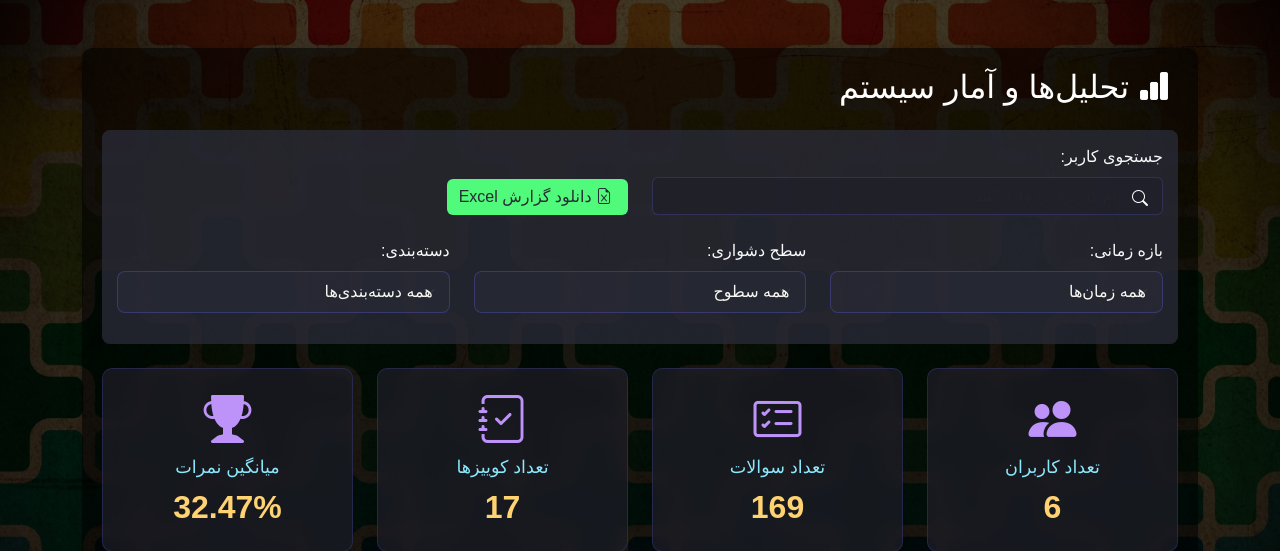
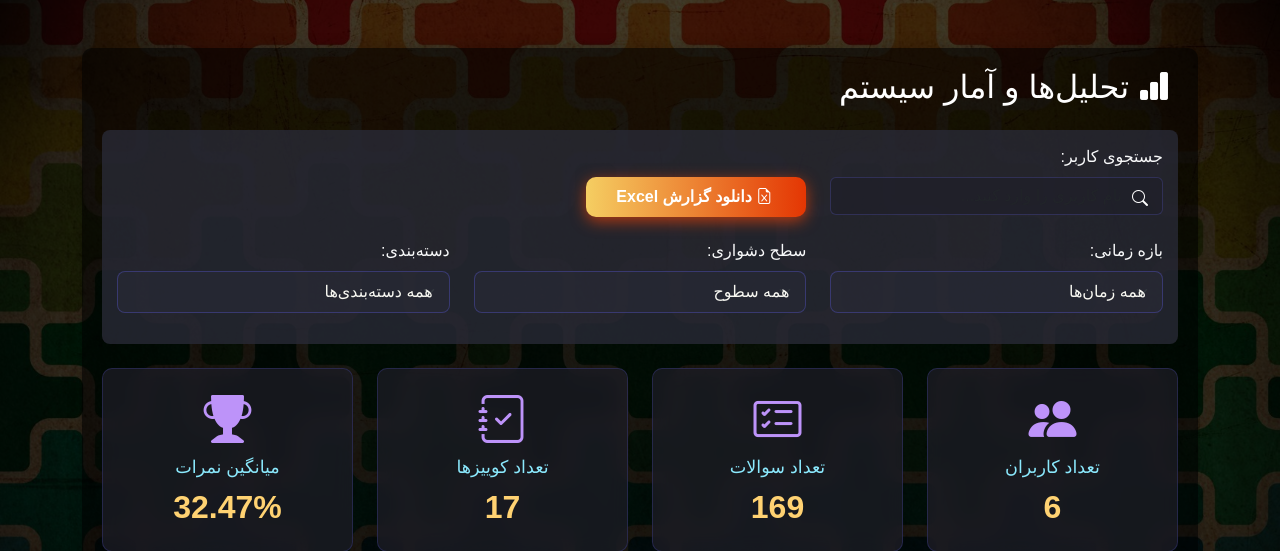
Before and after one commit to AtrinBJ/QBC8-P2, a Flask app: page /admin/analytics in a window 1280 px wide. Shown: the part 56-607 px from the top of the page. Run offline with Flask 3, Linux system fonts and the light colour scheme; a user stored in the database is signed in; some web fonts are replaced.

Commit message:
merge changes

```diff
--- a/app.py
+++ b/app.py
@@ -157,131 +157,191 @@ def generate_verification_code(email, purpose="register"):
 
 
 def send_verification_email(email, code, purpose="register"):
-    """ارسال ایمیل حاوی کد تأیید با قالب HTML"""
+    """ارسال ایمیل حاوی کد تأیید با قالب HTML پیشرفته و مسیرهای صحیح"""
     subject_map = {
         "register": "کد تأیید ثبت نام در سیستم کوییز",
         "login": "کد تأیید ورود به سیستم کوییز",
-        "update": "کد تأیید تغییر اطلاعات کاربری"
+        "update": "کد تأیید تغییر اطلاعات کاربری",
+        "delete_account": "کد تأیید حذف حساب کاربری"
     }
 
     # انتخاب عنوان مناسب
     subject = subject_map.get(purpose, "کد تأیید سیستم کوییز")
 
-    # قالب HTML ایمیل
-    html_template = f'''
+    # تعیین رنگ‌ها و آیکون‌ها بر اساس نوع عملیات
+    if purpose == "delete_account":
+        header_bg = "#dc3545"
+        card_bg = "#2c1e20"
+        code_bg = "#3c1e22"
+        code_color = "#ffb3b9"
+        accent_color = "#ff5555"
+        icon = "⚠️"
+        highlight_icon = "🗑️"
+        action_text = "حذف حساب کاربری"
+        button_url = request.url_root + "delete_account"
+        button_text = "بازگشت به صفحه حذف حساب"
+    elif purpose == "register":
+        header_bg = "#28a745"
+        card_bg = "#1e2c22"
+        code_bg = "#1e3c22"
+        code_color = "#b3ffb9"
+        accent_color = "#50fa7b"
+        icon = "🔐"
+        highlight_icon = "✅"
+        action_text = "ثبت نام"
+        button_url = request.url_root + "register"
+        button_text = "بازگشت به صفحه ثبت نام"
+    elif purpose == "login":
+        header_bg = "#0d6efd"
+        card_bg = "#1e222c"
+        code_bg = "#1e223c"
+        code_color = "#b3d9ff"
+        accent_color = "#61dafb"
+        icon = "🔑"
+        highlight_icon = "🔓"
+        action_text = "ورود به سیستم"
+        button_url = request.url_root + "login"
+        button_text = "بازگشت به صفحه ورود"
+    else:  # update
+        header_bg = "#6f42c1"
+        card_bg = "#25202c"
+        code_bg = "#2c203c"
+        code_color = "#d9b3ff"
+        accent_color = "#bd93f9"
+        icon = "🔄"
+        highlight_icon = "📝"
+        action_text = "به‌روزرسانی اطلاعات"
+        button_url = request.url_root + "edit_profile"
+        button_text = "بازگشت به صفحه ویرایش پروفایل"
+
+    # حذف اسلش اضافی در صورت وجود
+    if button_url.endswith('/'):
+        button_url = button_url[:-1]
+
+    # قالب HTML ایمیل پیشرفته با المان‌های گرافیکی بهتر و دکمه عملکردی
+    html_content = f"""
     <!DOCTYPE html>
     <html dir="rtl" lang="fa">
     <head>
         <meta charset="UTF-8">
         <meta name="viewport" content="width=device-width, initial-scale=1.0">
-        <style>
-            @font-face {{
-                font-family: 'Vazir';
-                src: url('https://cdn.jsdelivr.net/gh/rastikerdar/vazir-font@v27.2.2/dist/Vazir.eot');
-                src: url('https://cdn.jsdelivr.net/gh/rastikerdar/vazir-font@v27.2.2/dist/Vazir.eot?#iefix') format('embedded-opentype'),
-                     url('https://cdn.jsdelivr.net/gh/rastikerdar/vazir-font@v27.2.2/dist/Vazir.woff2') format('woff2'),
-                     url('https://cdn.jsdelivr.net/gh/rastikerdar/vazir-font@v27.2.2/dist/Vazir.woff') format('woff'),
-                     url('https://cdn.jsdelivr.net/gh/rastikerdar/vazir-font@v27.2.2/dist/Vazir.ttf') format('truetype');
-            }}
-            body {{
-                font-family: 'Vazir', Tahoma, sans-serif;
-                color: #ffffff;
-                margin: 0;
-                padding: 0;
-                background-color: #1a1a1a;
-            }}
-            .container {{
-                max-width: 600px;
-                margin: 0 auto;
-                padding: 20px;
-            }}
-            .header {{
-                background-color: #0d6efd;
-                color: white;
-                padding: 20px;
-                text-align: center;
-                border-radius: 10px 10px 0 0;
-            }}
-            .content {{
-                background-color: rgba(40, 42, 54, 0.8);
-                border: 1px solid rgba(100, 100, 255, 0.3);
-                padding: 30px;
-                border-radius: 0 0 10px 10px;
-            }}
-            .verification-code {{
-                font-size: 32px;
-                letter-spacing: 5px;
-                color: #50fa7b;
-                background-color: rgba(40, 42, 54, 0.6);
-                padding: 10px;
-                text-align: center;
-                margin: 20px 0;
-                border-radius: 5px;
-                border: 1px solid rgba(80, 250, 123, 0.5);
-            }}
-            .note {{
-                color: #f8f8f2;
-                font-size: 14px;
-                text-align: center;
-                margin-top: 20px;
-                opacity: 0.8;
-            }}
-            .footer {{
-                margin-top: 30px;
-                text-align: center;
-                font-size: 12px;
-                color: #6272a4;
-            }}
-            .banner {{
-                width: 100%;
-                height: 5px;
-                background: linear-gradient(90deg, #ff5555, #ff79c6, #bd93f9, #8be9fd, #50fa7b, #f1fa8c);
-                margin-bottom: 20px;
-            }}
-        </style>
+        <title>{subject}</title>
     </head>
-    <body>
-        <div class="container">
-            <div class="header">
-                <h1>سیستم کوییز آنلاین</h1>
+    <body style="font-family: Tahoma, Arial, sans-serif; margin: 0; padding: 0; background-color: #141518; color: #ffffff;">
+        <!-- کانتینر اصلی -->
+        <div style="max-width: 600px; margin: 20px auto; background: linear-gradient(160deg, #20222b 0%, #191a21 100%); border-radius: 16px; overflow: hidden; box-shadow: 0 12px 30px rgba(0,0,0,0.8);">
+
+            <!-- هدر با گرادیان -->
+            <div style="background: linear-gradient(135deg, {header_bg} 0%, {header_bg}dd 100%); padding: 30px 20px; text-align: center; border-bottom: 4px solid {accent_color};">
+                <div style="font-size: 52px; margin-bottom: 5px;">{icon}</div>
+                <h1 style="margin: 0; color: white; font-size: 26px; text-shadow: 0 2px 4px rgba(0,0,0,0.3);">سیستم کوییز آنلاین</h1>
+                <p style="margin: 8px 0 0; opacity: 0.9; font-size: 16px;">کد تأیید {action_text}</p>
             </div>
-            <div class="content">
-                <div class="banner"></div>
-                <h2>کد تأیید شما</h2>
-                <p>با سلام،</p>
-                <p>
-                    {'کد تأیید ثبت نام شما در سیستم کوییز:' if purpose == 'register' else
-    'کد تأیید ورود شما به سیستم کوییز:' if purpose == 'login' else
-    'کد تأیید تغییر اطلاعات کاربری شما در سیستم کوییز:'}
-                </p>
-                <div class="verification-code">{code}</div>
-                <p class="note">این کد به مدت 15 دقیقه معتبر است.</p>
-                <div class="footer">
-                    <p>© سیستم کوییز آنلاین - {datetime.now().year}</p>
-                    <p>این یک ایمیل خودکار است، لطفاً به آن پاسخ ندهید.</p>
+
+            <!-- بخش اصلی -->
+            <div style="padding: 35px 25px 20px;">
+                <!-- کارت محتوا -->
+                <div style="background-color: {card_bg}; border-radius: 12px; padding: 25px; margin-bottom: 25px; border-top: 3px solid {accent_color}; box-shadow: 0 8px 20px rgba(0,0,0,0.2);">
+                    <div style="text-align: center; margin-bottom: 25px;">
+                        <div style="font-size: 42px; margin-bottom: 15px;">{highlight_icon}</div>
+                        <h2 style="margin: 0 0 5px; color: #ffffff; font-size: 22px;">کد تأیید شما</h2>
+                        <p style="margin: 0; color: #abb2bf; font-size: 14px;">
+                            {'برای ثبت نام در سیستم کوییز' if purpose == 'register' else
+    'برای ورود به سیستم کوییز' if purpose == 'login' else
+    'برای به‌روزرسانی اطلاعات حساب کاربری شما' if purpose == 'update' else
+    'برای حذف حساب کاربری شما'}
+                        </p>
+                    </div>
+
+                    <!-- کد با طراحی پیشرفته -->
+                    <div style="margin: 30px 0; position: relative;">
+                        <!-- کادر کد -->
+                        <div style="background-color: {code_bg}; border-radius: 12px; padding: 25px 15px; text-align: center; box-shadow: 0 5px 15px rgba(0,0,0,0.3); border: 1px solid {accent_color}33;">
+                            <div style="font-size: 38px; letter-spacing: 8px; color: {code_color}; font-weight: bold; text-shadow: 0 2px 8px {accent_color}44;">{code}</div>
+                        </div>
+
+                        <!-- حباب‌های تزیینی -->
+                        <div style="position: absolute; top: -10px; left: -10px; width: 25px; height: 25px; border-radius: 50%; background-color: {accent_color}44;"></div>
+                        <div style="position: absolute; bottom: -5px; right: -5px; width: 15px; height: 15px; border-radius: 50%; background-color: {accent_color}33;"></div>
+                    </div>
+
+                    <!-- متن توضیحات -->
+                    <p style="color: #abb2bf; text-align: center; margin: 20px 0 10px; font-size: 14px;">این کد به مدت <span style="color: {accent_color}; font-weight: bold;">15 دقیقه</span> معتبر است.</p>
                 </div>
+
+                <!-- هشدار برای حذف اکانت -->
+                {f'''
+                <div style="background-color: rgba(220, 53, 69, 0.1); border: 1px solid rgba(220, 53, 69, 0.3); padding: 20px; border-radius: 10px; margin: 25px 0; text-align: center; box-shadow: 0 5px 15px rgba(220, 53, 69, 0.1);">
+                    <div style="font-size: 38px; margin-bottom: 10px;">⚠️</div>
+                    <h3 style="color: #ff5555; margin: 0 0 10px; font-size: 18px;">هشدار: این عملیات غیرقابل بازگشت است!</h3>
+                    <p style="color: #ffb3b9; margin: 0;">با وارد کردن این کد، حساب کاربری شما و تمام اطلاعات مرتبط با آن به طور کامل حذف خواهد شد.</p>
+                </div>
+                ''' if purpose == 'delete_account' else ''}
+
+                <!-- نکات امنیتی -->
+                <div style="background-color: rgba(255, 255, 255, 0.05); border-radius: 8px; padding: 15px; margin-top: 25px;">
+                    <h4 style="margin: 0 0 10px; color: #ffffff; font-size: 16px;">
+                        <span style="margin-right: 5px;">🔒</span>
+                        نکات امنیتی:
+                    </h4>
+                    <ul style="margin: 0; padding-right: 20px; color: #abb2bf; font-size: 14px;">
+                        <li>این کد را با هیچ‌کس به اشتراک نگذارید.</li>
+                        <li>این کد فقط یک بار قابل استفاده است.</li>
+                        <li>تیم پشتیبانی هرگز این کد را از شما درخواست نمی‌کند.</li>
+                    </ul>
+                </div>
+
+                <!-- دکمه عمل با پیوند واقعی -->
+                <div style="text-align: center; margin-top: 35px;">
+                    <a href="{button_url}" style="display: inline-block; background: linear-gradient(135deg, {accent_color}aa 0%, {accent_color} 100%); color: {'#000000' if purpose == 'register' else '#ffffff'}; text-decoration: none; padding: 14px 30px; border-radius: 50px; font-weight: bold; box-shadow: 0 5px 15px {accent_color}44; transition: all 0.3s;">
+                        {button_text}
+                    </a>
+                </div>
+            </div>
+
+            <!-- پاورقی -->
+            <div style="background-color: rgba(0, 0, 0, 0.2); padding: 20px; text-align: center; font-size: 12px; color: #6272a4; border-top: 1px solid #333;">
+                <p style="margin: 0 0 5px;">© سیستم کوییز آنلاین - {datetime.now().year}</p>
+                <p style="margin: 0; opacity: 0.7;">این یک ایمیل خودکار است، لطفاً به آن پاسخ ندهید.</p>
             </div>
         </div>
     </body>
     </html>
-    '''
-
-    # بدنه ساده متنی (برای مشاهده در کلاینت‌های ایمیل بدون پشتیبانی HTML)
-    text_body = f'''با سلام
-
-    {'کد تأیید ثبت نام شما در سیستم کوییز:' if purpose == 'register' else
+    """
+
+    # بدنه ساده متنی
+    text_body = f"""سیستم کوییز آنلاین
+
+کد تأیید {action_text}
+
+با سلام،
+
+{'کد تأیید ثبت نام شما در سیستم کوییز:' if purpose == 'register' else
     'کد تأیید ورود شما به سیستم کوییز:' if purpose == 'login' else
-    'کد تأیید تغییر اطلاعات کاربری شما در سیستم کوییز:'} {code}
-
-    این کد به مدت 15 دقیقه معتبر است.
-    '''
+    'کد تأیید تغییر اطلاعات کاربری شما در سیستم کوییز:' if purpose == 'update' else
+    'کد تأیید حذف حساب کاربری شما در سیستم کوییز:'} {code}
+
+{'هشدار: این عملیات غیرقابل بازگشت است! با وارد کردن این کد، حساب کاربری شما و تمام اطلاعات مرتبط با آن به طور کامل حذف خواهد شد.' if purpose == 'delete_account' else ''}
+
+این کد به مدت 15 دقیقه معتبر است.
+
+برای بازگشت به سایت، لطفاً به این آدرس مراجعه کنید: {button_url}
+
+نکات امنیتی:
+- این کد را با هیچ‌کس به اشتراک نگذارید.
+- این کد فقط یک بار قابل استفاده است.
+- تیم پشتیبانی هرگز این کد را از شما درخواست نمی‌کند.
+
+© سیستم کوییز آنلاین - {datetime.now().year}
+این یک ایمیل خودکار است، لطفاً به آن پاسخ ندهید.
+    """
 
     try:
         msg = Message(
             subject=subject,
             recipients=[email],
-            body=text_body,  # نسخه متنی
-            html=html_template  # نسخه HTML
+            body=text_body,
+            html=html_content
         )
         mail.send(msg)
         return True
@@ -703,6 +763,97 @@ def edit_profile():
     return render_template('edit_profile.html', user=user)
 
 
+@app.route('/delete_account', methods=['POST'])
+@login_required
+def delete_account():
+    """آغاز روند حذف حساب کاربری با تأیید ایمیل"""
+    user = User.query.get(session['user_id'])
+    if not user:
+        flash('خطا در دریافت اطلاعات کاربر')
+        return redirect(url_for('logout'))
+
+    try:
+        # ایجاد و ارسال کد تأیید به ایمیل کاربر
+        verification_email = user.email
+        code = generate_verification_code(verification_email, purpose="delete_account")
+        if send_verification_email(verification_email, code, purpose="delete_account"):
+            # ذخیره موقت هدف تأیید
+            session['verification_purpose'] = "delete_account"
+            return render_template('verify_email.html', email=verification_email, purpose="delete_account")
+        else:
+            flash('خطا در ارسال ایمیل تأیید. لطفاً دوباره تلاش کنید.')
+            return redirect(url_for('edit_profile'))
+    except Exception as e:
+        print(f"خطا در آغاز فرآیند حذف حساب کاربری: {str(e)}")
+        flash('خطا در پردازش درخواست. لطفاً دوباره تلاش کنید.')
+        return redirect(url_for('edit_profile'))
+
+
+@app.route('/confirm_account_deletion', methods=['POST'])
+@login_required
+def confirm_account_deletion():
+    """تایید و انجام حذف حساب کاربری"""
+    if 'verify_code' in request.form and 'verification_purpose' in session and session[
+        'verification_purpose'] == "delete_account":
+        try:
+            code = request.form['verify_code']
+            user = User.query.get(session['user_id'])
+
+            if not user:
+                flash('خطا در دریافت اطلاعات کاربر')
+                return redirect(url_for('logout'))
+
+            verification_email = user.email
+
+            # بررسی صحت کد
+            if verify_code(verification_email, code, purpose="delete_account"):
+                # حذف تمام داده‌های مرتبط با کاربر
+                try:
+                    # 1. حذف نتایج کوییزها
+                    QuizResult.query.filter_by(user_id=user.id).delete()
+
+                    # 2. حذف پیام‌های تیکت
+                    TicketMessage.query.filter_by(user_id=user.id).delete()
+
+                    # 3. حذف تیکت‌هایی که کاربر فرستنده یا گیرنده آن‌هاست
+                    Ticket.query.filter(
+                        db.or_(
+                            Ticket.user_id == user.id,
+                            Ticket.recipient_id == user.id
+                        )
+                    ).delete()
+
+                    # 4. حذف کدهای تأیید
+                    VerificationCode.query.filter_by(email=user.email).delete()
+
+                    # 5. حذف کاربر
+                    db.session.delete(user)
+                    db.session.commit()
+
+                    # پاکسازی سشن
+                    session.clear()
+                    logout_user()
+
+                    # نمایش پیام موفقیت
+                    flash('حساب کاربری شما با موفقیت حذف شد')
+                    return redirect(url_for('login'))
+                except Exception as e:
+                    db.session.rollback()
+                    print(f"خطا در حذف حساب کاربری: {str(e)}")
+                    flash('خطا در حذف حساب کاربری. لطفاً با پشتیبانی تماس بگیرید.')
+                    return redirect(url_for('edit_profile'))
+            else:
+                flash('کد تأیید نامعتبر یا منقضی شده است. لطفاً دوباره تلاش کنید.')
+                return render_template('verify_email.html', email=verification_email, purpose="delete_account")
+        except Exception as e:
+            print(f"خطا در تأیید کد حذف حساب کاربری: {str(e)}")
+            flash('خطا در تأیید کد. لطفاً دوباره تلاش کنید.')
+            return redirect(url_for('edit_profile'))
+
+    # اگر درخواست نامعتبر بود، کاربر را به صفحه ویرایش پروفایل برگردان
+    return redirect(url_for('edit_profile'))
+
+
 @app.route('/admin/questions', methods=['GET', 'POST'])
 @login_required
 def manage_questions():
@@ -812,7 +963,7 @@ def admin_analytics():
         return redirect(url_for('index'))
 
     # لیست همه کاربران برای جستجو
-    #all_usernames = User.query.filter(User.username != 'admin').all()
+    #all_users = User.query.filter(User.username != 'admin').all()
 
     # دریافت همه دسته‌بندی‌های موجود برای فیلتر
     categories = db.session.query(Question.category).distinct().all()
--- a/templates/admin/analytics.html
+++ b/templates/admin/analytics.html
@@ -373,6 +373,47 @@
         max-width: 100%;
         overflow: hidden;
     }
+
+    .bn632-hover {
+      width: 220px;
+      font-size: 16px;
+      font-weight: 600;
+      color: #fff;
+      cursor: pointer;
+      margin: 0px;
+      height: 40px;
+      text-align:center;
+      border: none;
+      background-size: 300% 100%;
+      border-radius: 10px;
+      moz-transition: all .4s ease-in-out;
+      -o-transition: all .4s ease-in-out;
+      -webkit-transition: all .4s ease-in-out;
+      transition: all .4s ease-in-out;
+    }
+
+    .bn632-hover:hover {
+      background-position: 100% 0;
+      moz-transition: all .4s ease-in-out;
+      -o-transition: all .4s ease-in-out;
+      -webkit-transition: all .4s ease-in-out;
+      transition: all .4s ease-in-out;
+    }
+
+    .bn632-hover:focus {
+      outline: none;
+    }
+
+    .bn632-hover.bn19 {
+      background-image: linear-gradient(
+        to right,
+        #f5ce62,
+        #e43603,
+        #fa7199,
+        #e85a19
+      );
+      box-shadow: 0 4px 15px 0 rgba(229, 66, 10, 0.75);
+    }
 </style>
 {% endblock %}
 
@@ -387,7 +428,7 @@
     <div class="filter-panel mb-4">
         <div class="row align-items-center">
             <!-- جستجوی کاربر -->
-            <div class="col-lg-6 col-md-12 mb-3">
+            <div class="col-md-4 mb-3">
                 <label class="form-label text-light">جستجوی کاربر:</label>
                 <div class="search-box">
                     <input type="text" id="userSearchInput" class="form-control" placeholder="نام کاربری را وارد کنید...">
@@ -398,7 +439,7 @@
 
             <!-- دکمه دانلود گزارش -->
             <div class="col-lg-6 col-md-6 mb-3 text-end">
-                <button id="downloadReport" class="btn download-btn">
+                <button id="downloadReport" class="btn download-btn bn632-hover bn19">
                     <i class="bi bi-file-earmark-excel me-1"></i>
                     دانلود گزارش Excel
                 </button>
```
Also changed, not shown: templates/edit_profile.html (+27 -0 lines), templates/verify_email.html (+21 -3 lines), instance/quiz.db, 1 other file.
